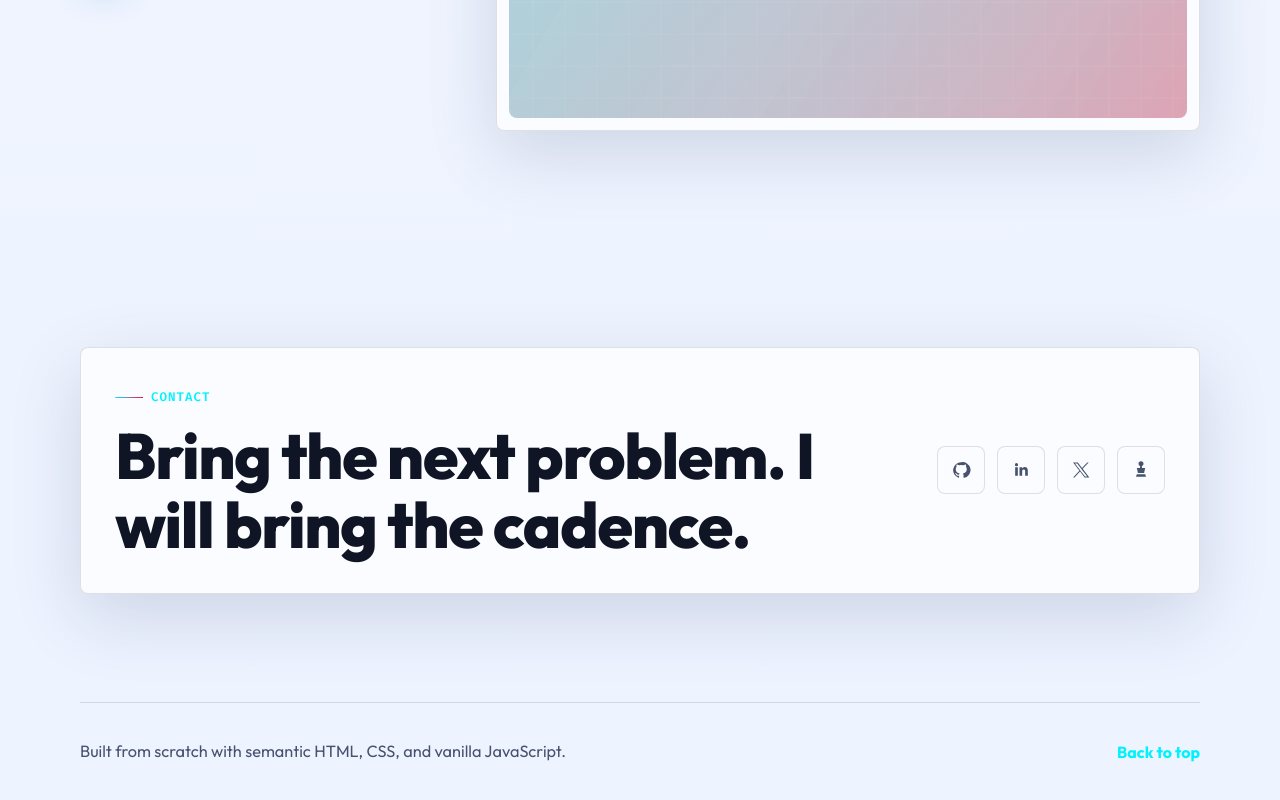
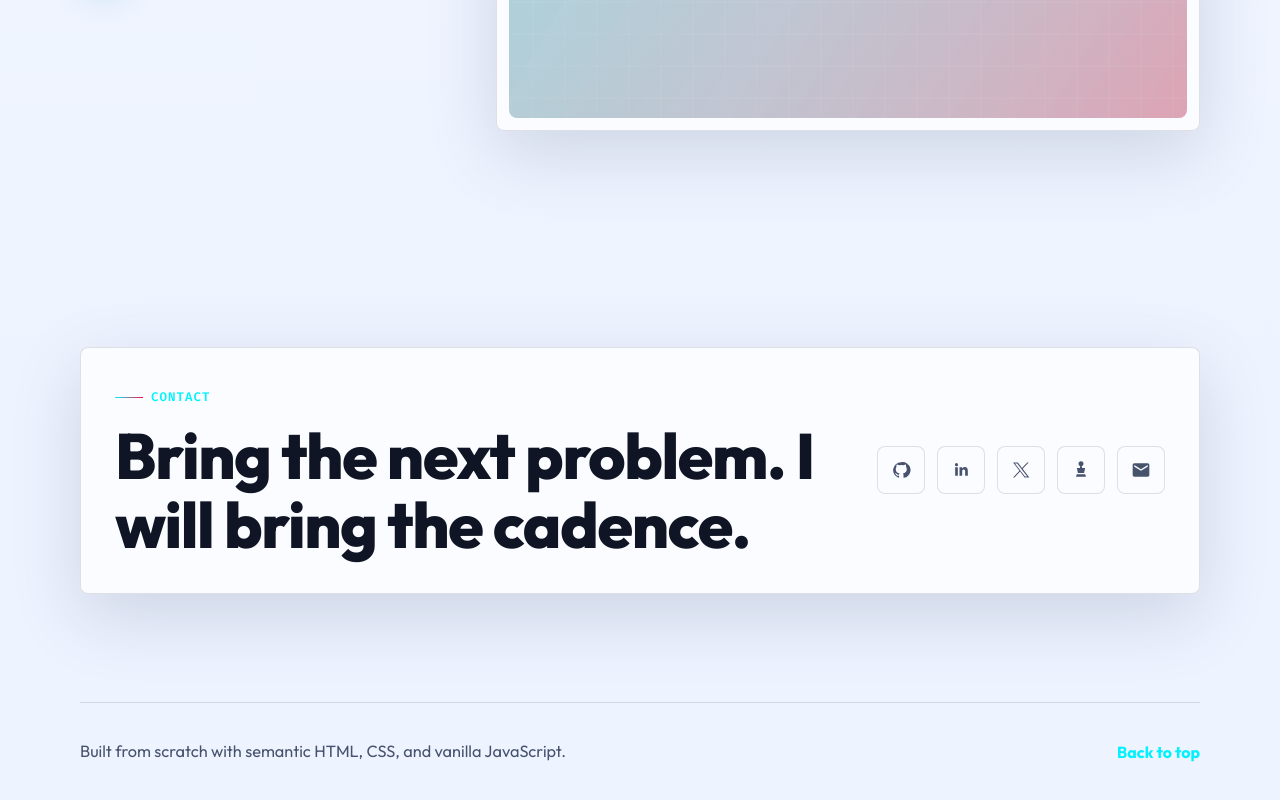
Before and after one commit to marshal4world/marshal4world-portfolio, a website: page index.html in a window 1280 px wide. Shown: the part 3666-4466 px from the top of the page. Drawn offline with Linux system fonts and the light colour scheme.

Commit message:
Add the email button in contact section

```diff
--- a/index.html
+++ b/index.html
@@ -276,6 +276,13 @@
               </path>
             </svg>
           </a>
+          <a href="mailto:ashishkumarjha001@gmail.com" aria-label="Email">
+            <svg viewBox="0 0 24 24" aria-hidden="true">
+              <path
+                d="M20 4H4c-1.1 0-1.99.9-1.99 2L2 18c0 1.1.9 2 2 2h16c1.1 0 2-.9 2-2V6c0-1.1-.9-2-2-2zm0 4l-8 5-8-5V6l8 5 8-5v2z">
+              </path>
+            </svg>
+          </a>
         </div>
       </div>
     </section>
```
